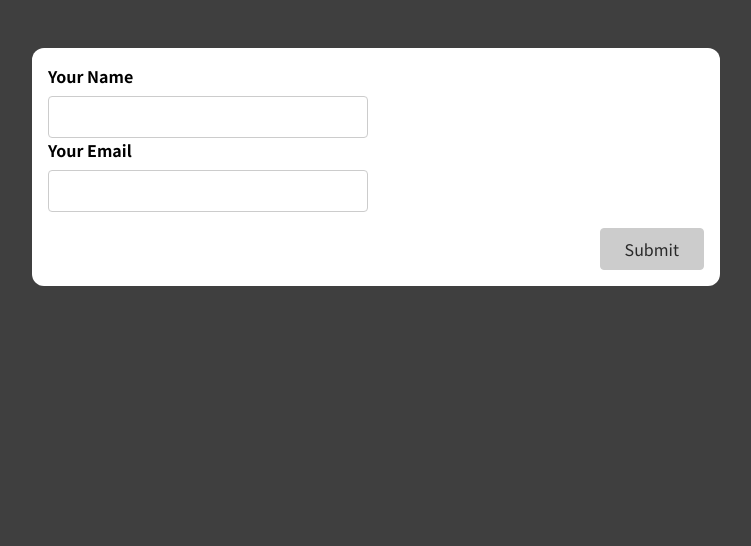
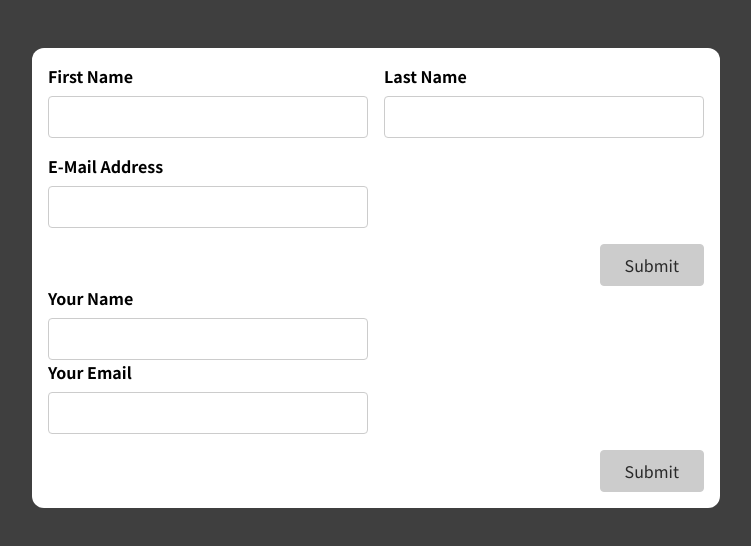
Before and after one commit to dmitriyklimchuk/react-forms-input, a React (Create React App) app: page / in a window 1280 px wide. Shown: the top 546 px of the page, without its empty margins (264-1015 px from the left). Built offline with nearby package versions, Linux system fonts and the light colour scheme.

Commit message:
add second example

```diff
--- a/src/App.js
+++ b/src/App.js
@@ -1,11 +1,13 @@
 import SimpleInput from './components/SimpleInput';
+import BasicForm from "./components/BasicForm";
 
 function App() {
-  return (
-    <div className="app">
-      <SimpleInput />
-    </div>
-  );
+    return (
+        <div className="app">
+            <BasicForm />
+            <SimpleInput/>
+        </div>
+    );
 }
 
 export default App;
--- a/src/components/BasicForm.js
+++ b/src/components/BasicForm.js
@@ -1,22 +1,95 @@
+import {useRef, useState} from "react";
+import useInputBase from "../hooks/use-input-base";
+
 const BasicForm = (props) => {
+    const nameInputRef = useRef();
+    const lastNameInputRef = useRef();
+    const emailInputRef = useRef();
+
+    const formOnSubmitHandler = (event)=> {
+        event.preventDefault();
+
+        if (!isFormValid) {return}
+
+        nameInputReset();
+        lastNameInputReset();
+        emailInputReset();
+    }
+
+    const checkIsEmpty = (value)=> value.trim() !== '';
+
+    const errorMessage = <p className='error-text'>Name must be not empty</p>;
+
+    const {
+        value: nameValue,
+        valueIsValid: nameValueIsValid,
+        hasError: nameHasError,
+        inputBlurHandler: nameInputBlurHandler,
+        valueChangeHandler: nameValueChangeHandler,
+        reset: nameInputReset
+    } = useInputBase(checkIsEmpty);
+
+    const {
+        value: lastNameValue,
+        valueIsValid: lastNameValueIsValid,
+        hasError: lastNameHasError,
+        inputBlurHandler: lastNameInputBlurHandler,
+        valueChangeHandler: lastNameValueChangeHandler,
+        reset: lastNameInputReset
+    } = useInputBase(checkIsEmpty);
+
+    const {
+        value: emailValue,
+        valueIsValid: emailValueIsValid,
+        hasError: emailHasError,
+        inputBlurHandler: emailInputBlurHandler,
+        valueChangeHandler: emailValueChangeHandler,
+        reset: emailInputReset
+    } = useInputBase(checkIsEmpty);
+
+    let isFormValid = false;
+
+    if (nameValueIsValid && lastNameValueIsValid && emailValueIsValid) { isFormValid = true };
+    const nameInputClasses = nameHasError ? 'form-control invalid' : 'form-control';
+    const lastNameInputClasses = lastNameHasError ? 'form-control invalid' : 'form-control';
+    const emailInputClasses = emailHasError ? 'form-control invalid' : 'form-control';
+
     return (
-    <form>
+        <form onSubmit={formOnSubmitHandler}>
             <div className='control-group'>
-        <div className='form-control'>
+                <div className={nameInputClasses}>
                     <label htmlFor='name'>First Name</label>
-          <input type='text' id='name' />
+                    <input ref={nameInputRef}
+                           value={nameValue}
+                           onBlur={nameInputBlurHandler}
+                           onChange={nameValueChangeHandler}
+                           type='text'
+                           id='name'/>
+                    {nameHasError && errorMessage}
                 </div>
-        <div className='form-control'>
+                <div className={lastNameInputClasses}>
                     <label htmlFor='name'>Last Name</label>
-          <input type='text' id='name' />
+                    <input ref={lastNameInputRef}
+                           value={lastNameValue}
+                           onBlur={lastNameInputBlurHandler}
+                           onChange={lastNameValueChangeHandler}
+                           type='text'
+                           id='name'/>
+                    {lastNameHasError && errorMessage}
                 </div>
             </div>
-      <div className='form-control'>
+            <div className={emailInputClasses}>
                 <label htmlFor='name'>E-Mail Address</label>
-        <input type='text' id='name' />
+                <input ref={emailInputRef}
+                       value={emailValue}
+                       onBlur={emailInputBlurHandler}
+                       onChange={emailValueChangeHandler}
+                       type='text'
+                       id='name'/>
+                {emailHasError && errorMessage}
             </div>
             <div className='form-actions'>
-        <button>Submit</button>
+                <button disabled={!isFormValid}>Submit</button>
             </div>
         </form>
     );
--- a/src/components/SimpleInput.js
+++ b/src/components/SimpleInput.js
@@ -1,5 +1,4 @@
-import {useState, useRef} from "react";
-import UseInput from "../hooks/use-input";
+import {useRef} from "react";
 import useInput from "../hooks/use-input";
 
 const SimpleInput = (props) => {
--- /dev/null
+++ b/src/hooks/use-input-base.js
@@ -0,0 +1,33 @@
+import {useState} from "react";
+
+const useInputBase = (validateValue) => {
+    const [value, setValue] = useState('');
+    const [isTouched, setIsTouched] = useState(false);
+    const valueIsValid = validateValue(value);
+    const hasError = !valueIsValid && isTouched;
+
+    const valueChangeHandler = (event)=> {
+        setValue(event.target.value);
+    }
+
+    const inputBlurHandler = ()=> {
+        setIsTouched(true)
+    }
+
+    const reset = ()=> {
+        setValue('');
+        setIsTouched(false);
+    }
+
+    return {
+        value,
+        valueIsValid,
+        hasError,
+        valueChangeHandler,
+        inputBlurHandler,
+        reset
+    }
+
+}
+
+export default useInputBase;
```
Lines whose indentation alone changed are shown as unchanged.
